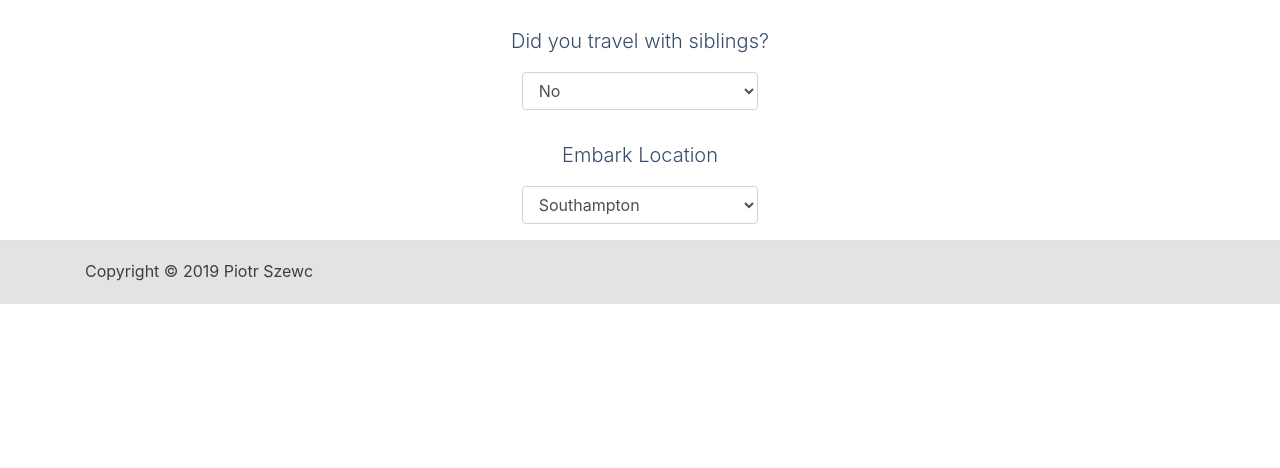
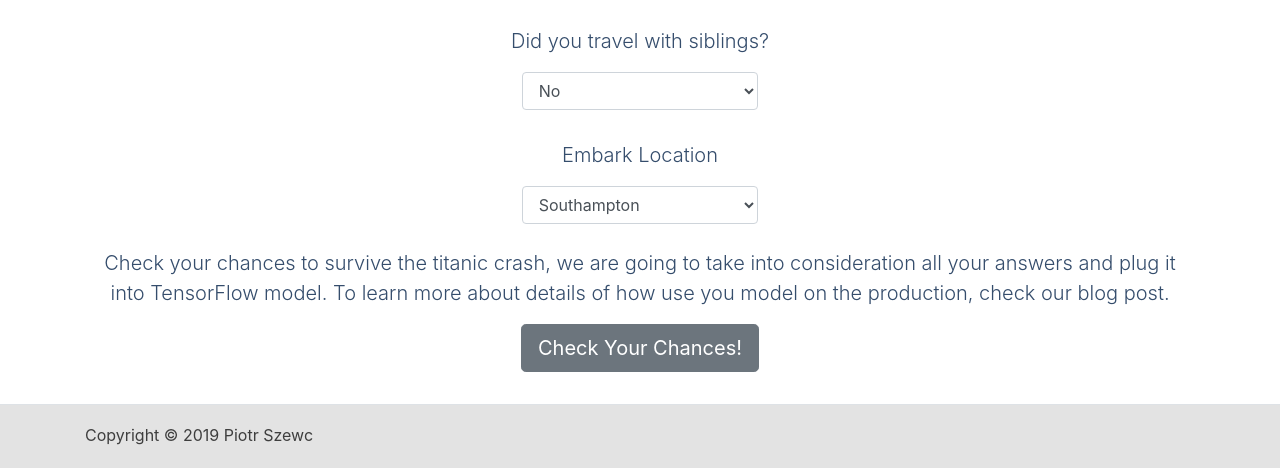
Before and after one commit to piszewc/pszewc, a Django app: page /model_implementation_page/ in a window 1280 px wide. Shown: the part 1126-1594 px from the top of the page. Before the commit the page ends 1430 px from the top, so only its background shows below. Run offline with Django 3.2, Linux system fonts and the light colour scheme; some libraries are stand-ins or nearby versions.

Commit message:
Update machine_learning_model.html

```diff
--- a/blog/templates/other/machine_learning_model.html
+++ b/blog/templates/other/machine_learning_model.html
@@ -71,6 +71,12 @@
 
 
     </div>
+    <br>
+    <p class="lead">Check your chances to survive the titanic crash, we are going to take into consideration all your answers and plug it into TensorFlow model.  To learn more about details of how use you model on the production, check our blog post.</p>
+    <p class="lead">
+      <a href="#" class="btn btn-lg btn-secondary">Check Your Chances!</a>
+    </p>
+
 </center>
 </section>
 
```
